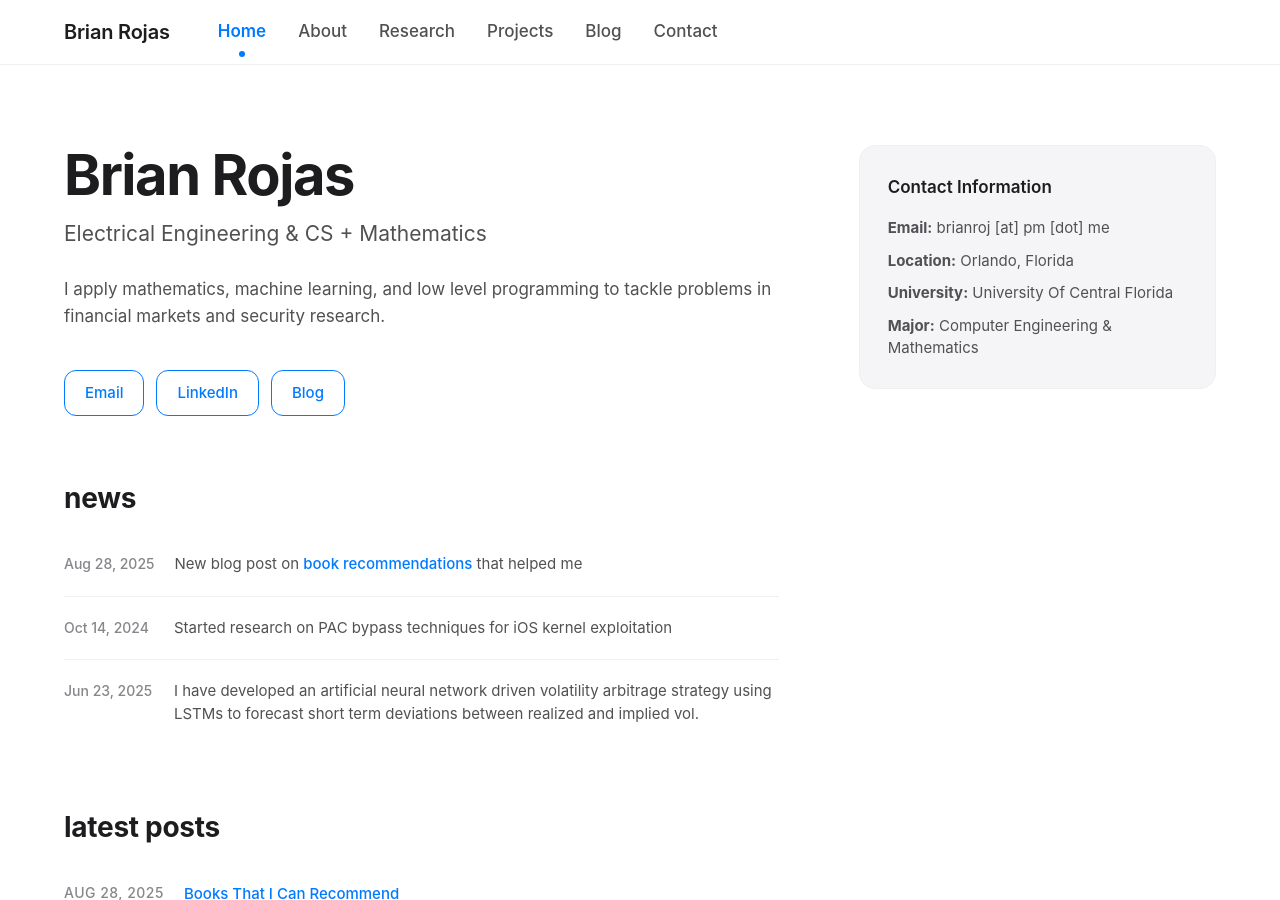
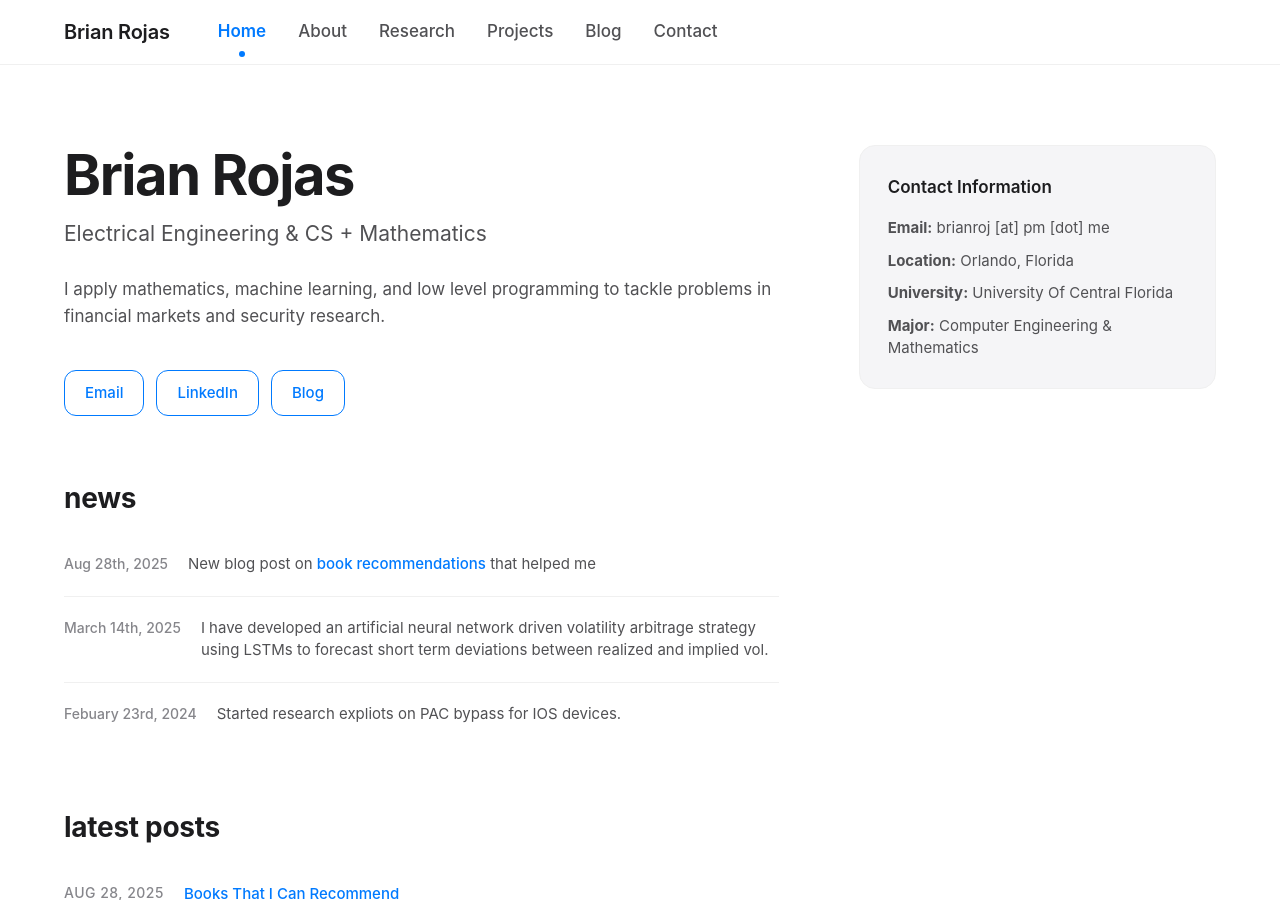
Before and after one commit to brianrojrc/brianrojrc.github.io, a Jekyll site: the page built from index.md, in a window 1280 px wide and 900 px high. Built offline with Jekyll 4.4.1, drawn with Linux system fonts in a browser that asks for light colours.

Commit message:
Update index.md

```diff
--- a/index.md
+++ b/index.md
@@ -22,22 +22,22 @@ title: Home
         <div class="news-section">
             <h2>news</h2>
             <div class="news-item">
-                <div class="news-date">Aug 28, 2025</div>
+                <div class="news-date">Aug 28th, 2025</div>
                 <div class="news-content">
                     New blog post on <a href="/blog">book recommendations</a> that helped me
                 </div>
             </div>
             <div class="news-item">
-                <div class="news-date">Oct 14, 2024</div>
+                <div class="news-date">March 14th, 2025</div>
                 <div class="news-content">
-                    Started research on PAC bypass techniques for iOS kernel exploitation
+                    I have developed an artificial neural network driven volatility arbitrage
+                  strategy using LSTMs to forecast short term deviations between realized and implied vol.
                 </div>
             </div>
             <div class="news-item">
-                <div class="news-date">Jun 23, 2025</div>
+                <div class="news-date">Febuary 23rd, 2024</div>
                 <div class="news-content">
-                  I have developed an artificial neural network driven volatility arbitrage
-                  strategy using LSTMs to forecast short term deviations between realized and implied vol.
+                    Started research expliots on PAC bypass for IOS devices.
                 </div>
             </div>
         </div>
```
